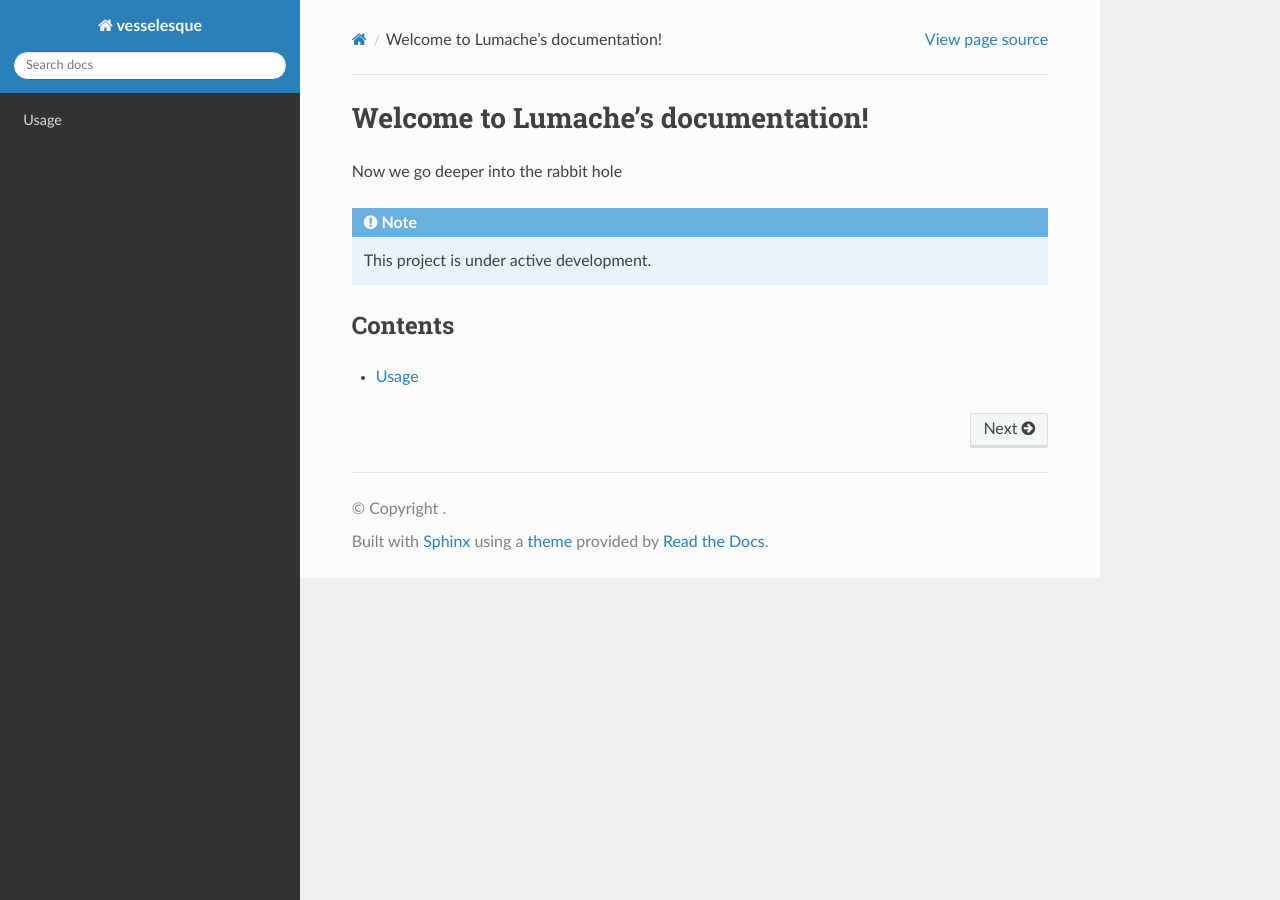
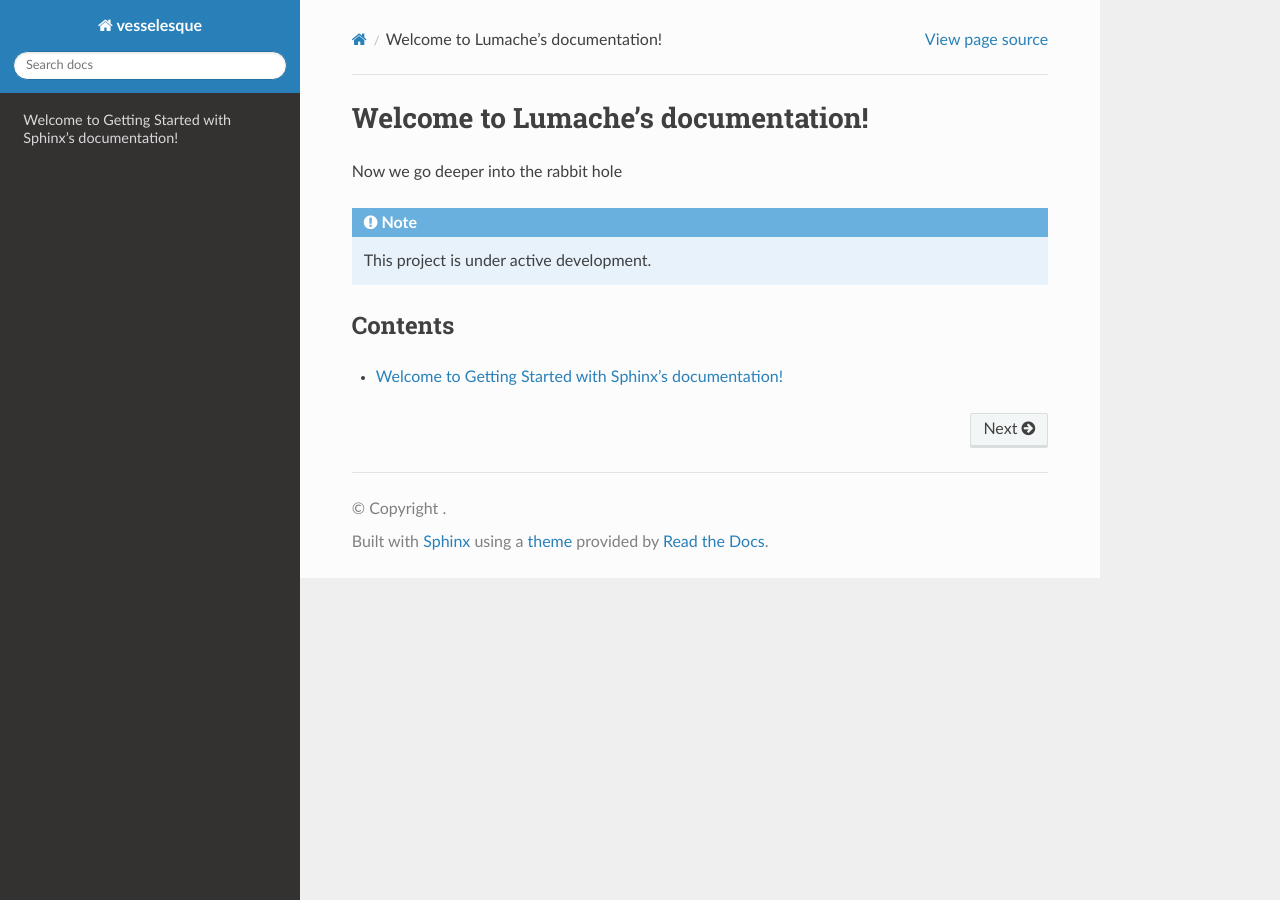
Before and after one commit to amalhotra40/readthedocs-test, a Sphinx documentation site: the page built from docs/vesselesque/index.rst, in a window 1280 px wide. Built offline with Sphinx 7.4.7 and the Read the Docs theme 2.0.0, drawn with Linux system fonts in a browser that asks for light colours.

Commit message:
Update codebase.rst

```diff
--- a/docs/vesselesque/codebase.rst
+++ b/docs/vesselesque/codebase.rst
@@ -1,7 +1,8 @@
-Usage
-=====
+Welcome to Getting Started with Sphinx's documentation!
+=======================================================
+.. automodule:: lets_test
+    :members:
 
-Lets define usage.
-
-.. automodule:: vesselesque.lets_test
-    :members:
+.. toctree::
+   :maxdepth: 2
+   :caption: Contents:
```
